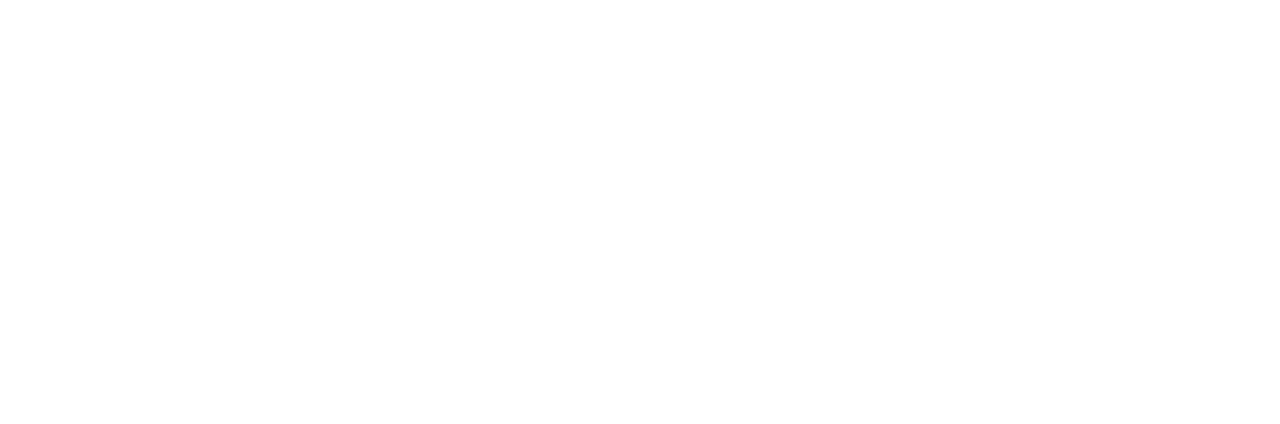
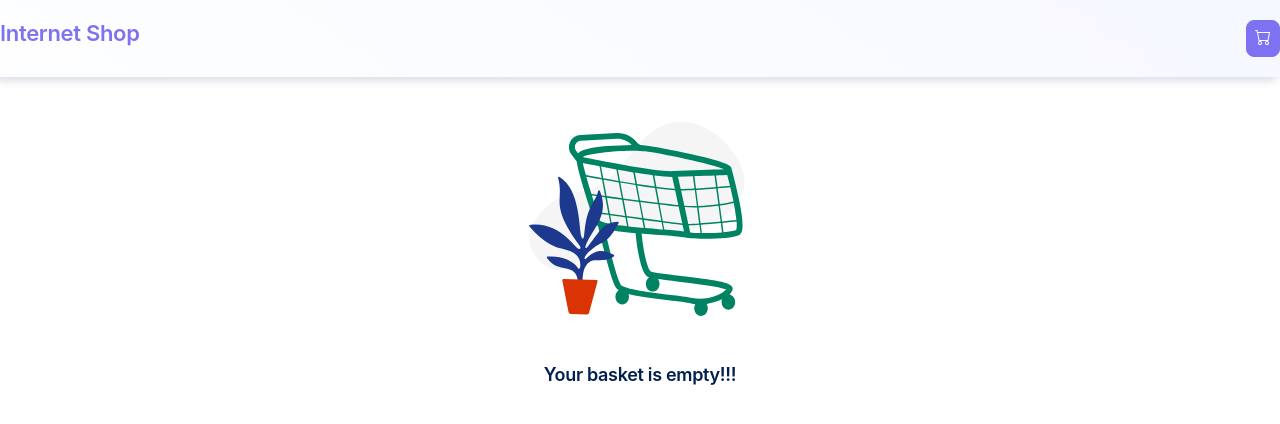
Before and after one commit to RomanMaruk/Internet-store, an Angular app: page /orders in a window 1280 px wide. Before the commit this address led to /. Shown: the top 424 px of the page. Built offline with nearby package versions, Linux system fonts and the light colour scheme.

Commit message:
create basket page

```diff
--- a/src/app/app-routing.module.ts
+++ b/src/app/app-routing.module.ts
@@ -1,8 +1,12 @@
 import { NgModule } from '@angular/core';
 import { RouterModule, Routes } from '@angular/router';
 import { ListProductsComponent } from './pages/list-products/list-products.component';
+import { OrdersComponent } from './pages/orders/orders.component';
 
-const routes: Routes = [{ path: '', component: ListProductsComponent }];
+const routes: Routes = [
+  { path: '', component: ListProductsComponent },
+  { path: 'orders', component: OrdersComponent },
+];
 
 @NgModule({
   imports: [RouterModule.forRoot(routes)],
--- a/src/app/app.component.html
+++ b/src/app/app.component.html
@@ -1,3 +1,4 @@
 <div class="container">
+  <app-header></app-header>
   <router-outlet></router-outlet>
 </div>
--- a/src/app/app.component.scss
+++ b/src/app/app.component.scss
@@ -1,6 +1,7 @@
 .container {
   max-width: 1298px;
   padding: 10px;
+  padding-top: 100px;
   margin: 0 auto;
   letter-spacing: -0.02em;
 }
--- a/src/app/app.module.ts
+++ b/src/app/app.module.ts
@@ -6,13 +6,15 @@
 import { ListProductsComponent } from './pages/list-products/list-products.component';
 import { CardProductComponent } from './components/card-product/card-product.component';
 import { HeaderComponent } from './components/header/header.component';
+import { OrdersComponent } from './pages/orders/orders.component';
 
 @NgModule({
   declarations: [
     AppComponent,
     ListProductsComponent,
     CardProductComponent,
-    HeaderComponent
+    HeaderComponent,
+    OrdersComponent
   ],
   imports: [
     BrowserModule,
--- a/src/app/components/header/header.component.html
+++ b/src/app/components/header/header.component.html
@@ -1,7 +1,7 @@
 <header class="header">
   <div class="wrap container">
-    <a href="#" class="logo">Internet Shop</a>
-    <a class="btn cart">
+    <a routerLink="/" class="logo">Internet Shop</a>
+    <a class="btn cart" routerLink="orders">
       <img src="../../../assets/images/trash.svg" alt="trash" />
       <span
         class="amount"
--- a/src/app/pages/list-products/list-products.component.html
+++ b/src/app/pages/list-products/list-products.component.html
@@ -1,6 +1,4 @@
 <div class="wrap">
-  <app-header></app-header>
-
   <div class="wrap__products">
     <ng-container *ngIf="products$ | async as products; else loading">
       <app-card-product
--- a/src/app/pages/list-products/list-products.component.scss
+++ b/src/app/pages/list-products/list-products.component.scss
@@ -1,5 +1,4 @@
 .wrap__products {
-  padding-top: 100px;
   display: flex;
   gap: 24px;
   flex-wrap: wrap;
--- /dev/null
+++ b/src/app/pages/orders/orders.component.html
@@ -0,0 +1,32 @@
+<div class="wrap">
+  <ng-container *ngIf="products$ | async as products">
+    <ng-container *ngIf="products.length; else noProduct">
+      <p class="wrap__total" *ngIf="totalPrice$ | async as total">
+        Your sum is:
+        <span class="wrap__total-price">
+          {{ total | currency : "UA" }}
+        </span>
+      </p>
+      <div class="wrap__products">
+        <app-card-product
+          *ngFor="let p of products"
+          [product]="p"
+        ></app-card-product>
+      </div>
+
+      <div class="wrap__btn">
+        <a routerLink="" class="btn">Continue buing</a>
+        <button class="btn">Order</button>
+      </div>
+    </ng-container>
+  </ng-container>
+
+  <ng-template #noProduct>
+    <div class="wrap__empty">
+      <div class="wrap__empty-img">
+        <img src="../../../assets/images/order-empty.svg" alt="empty" />
+      </div>
+      <p class="wrap__empty-text">Your basket is empty!!!</p>
+    </div>
+  </ng-template>
+</div>
--- /dev/null
+++ b/src/app/pages/orders/orders.component.scss
@@ -0,0 +1,39 @@
+@use "/src/variables.scss" as st;
+@use "/src/app/styles/button.scss";
+
+.wrap__products {
+  display: flex;
+  gap: 24px;
+  flex-wrap: wrap;
+  justify-content: flex-start;
+  margin-bottom: 24px;
+}
+.wrap__total {
+  display: flex;
+  align-items: center;
+  gap: 12px;
+  margin-bottom: 24px;
+  &-price {
+    font-weight: st.$bold;
+  }
+}
+
+.wrap__btn {
+  display: flex;
+  align-items: center;
+  justify-content: flex-end;
+  gap: 24px;
+}
+.wrap__empty {
+  &-img {
+    height: 240px;
+    width: 240px;
+    margin: 0 auto;
+    margin-bottom: 24px;
+  }
+  &-text {
+    text-align: center;
+    font-size: 18px;
+    font-weight: st.$bold;
+  }
+}
--- /dev/null
+++ b/src/app/pages/orders/orders.component.ts
@@ -0,0 +1,26 @@
+import { Component } from '@angular/core';
+import { BehaviorSubject, of, Subject, tap } from 'rxjs';
+import { IProduct } from 'src/app/models/product.model';
+import { ShopService } from 'src/app/services/shop.service';
+
+@Component({
+  selector: 'app-orders',
+  templateUrl: './orders.component.html',
+  styleUrls: ['./orders.component.scss'],
+})
+export class OrdersComponent {
+  constructor(private shop: ShopService) {}
+
+  products$ = this.shop.productsToBuy$.pipe(tap((p) => this.sumOrders(p)));
+  totalPrice$ = new BehaviorSubject<number>(0);
+
+  sumOrders(products: IProduct[]) {
+    const totalPrice = products.reduce(
+      (sum, p) => ({ price: sum.price + p.price }),
+      {
+        price: 0,
+      }
+    ).price;
+    this.totalPrice$.next(totalPrice);
+  }
+}
```
Also changed, not shown: src/assets/images/order-empty.svg (added), 1 other file (tests, documents, lock files or other folders).
